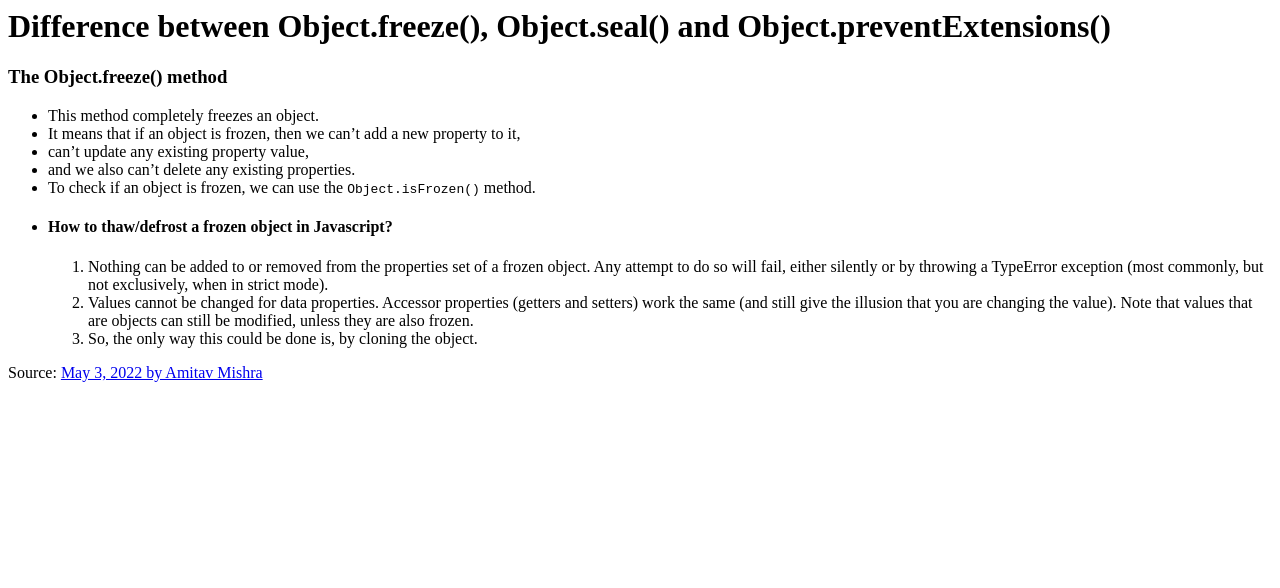
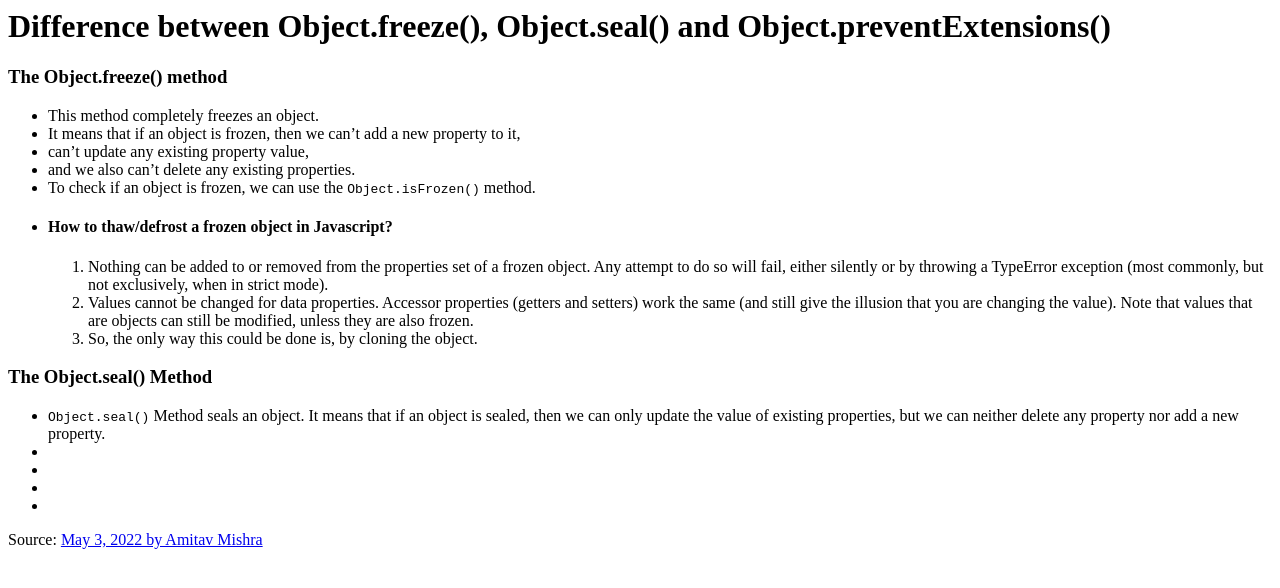
Before and after one commit to yugmani/obj-freeze-seal, a website: page index.html in a window 1280 px wide. Drawn offline with Linux system fonts and the light colour scheme.

Commit message:
Use of Object.seal() method

```diff
--- a/index.html
+++ b/index.html
@@ -35,7 +35,19 @@
       </ol>
     </li>
   </ul>
-
+  <h3>The Object.seal() Method</h3>
+  <ul>
+    <li>
+      <code class="highlight">Object.seal()</code> Method seals an object. It
+      means that if an object is sealed, then we can only update the value of
+      existing properties, but we can neither delete any property nor add a new
+      property.
+    </li>
+    <li></li>
+    <li></li>
+    <li></li>
+    <li></li>
+  </ul>
   <p>
     Source:
     <a
```
Also changed, not shown: index.js (+27 -0 lines).
